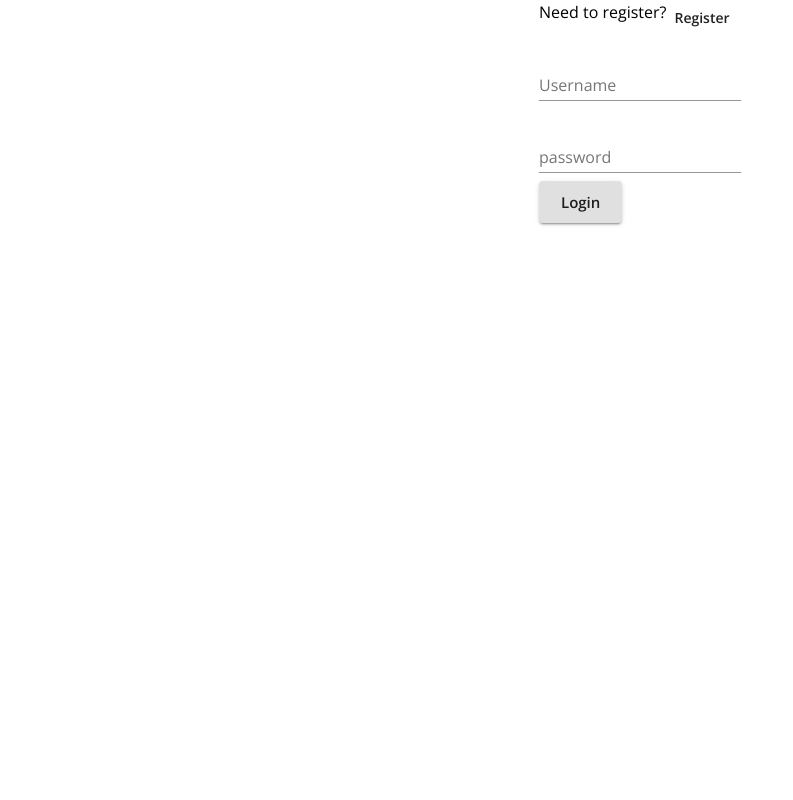
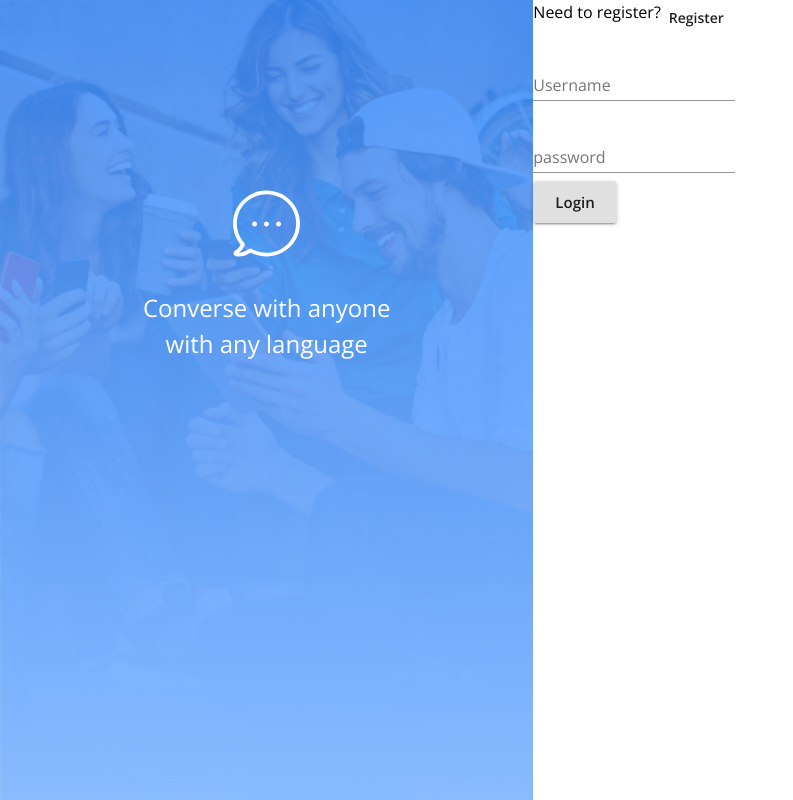
Before and after one commit to cleocleocleo/web-messenger, a React (Create React App) app in the folder client/: page /login in a window 1280 px wide. Shown: the whole page, without its empty margins (0-793 px from the left). Built offline with nearby package versions, Linux system fonts and the light colour scheme; no server answers.

Commit message:
Create side banner for login page
Move Login and Signup to components folder.
Create Landing page components folder for shared Login/Signup elements.

```diff
--- a/client/src/Login.js
+++ /dev/null
@@ -1,83 +0,0 @@
-import React from "react";
-import { Redirect, useHistory } from "react-router-dom";
-import { connect } from "react-redux";
-import {
-  Grid,
-  Box,
-  Typography,
-  Button,
-  FormControl,
-  TextField,
-} from "@material-ui/core";
-import { login } from "./store/utils/thunkCreators";
-
-const Login = (props) => {
-  const history = useHistory();
-  const { user, login } = props;
-
-  const handleLogin = async (event) => {
-    event.preventDefault();
-    const username = event.target.username.value;
-    const password = event.target.password.value;
-
-    await login({ username, password });
-  };
-
-  if (user.id) {
-    return <Redirect to="/home" />;
-  }
-
-  return (
-    <Grid container justify="center">
-      <Box>
-        <Grid container item>
-          <Typography>Need to register?</Typography>
-          <Button onClick={() => history.push("/register")}>Register</Button>
-        </Grid>
-        <form onSubmit={handleLogin}>
-          <Grid>
-            <Grid>
-              <FormControl margin="normal" required>
-                <TextField
-                  aria-label="username"
-                  label="Username"
-                  name="username"
-                  type="text"
-                />
-              </FormControl>
-            </Grid>
-            <FormControl margin="normal" required>
-              <TextField
-                label="password"
-                aria-label="password"
-                type="password"
-                name="password"
-              />
-            </FormControl>
-            <Grid>
-              <Button type="submit" variant="contained" size="large">
-                Login
-              </Button>
-            </Grid>
-          </Grid>
-        </form>
-      </Box>
-    </Grid>
-  );
-};
-
-const mapStateToProps = (state) => {
-  return {
-    user: state.user,
-  };
-};
-
-const mapDispatchToProps = (dispatch) => {
-  return {
-    login: (credentials) => {
-      dispatch(login(credentials));
-    },
-  };
-};
-
-export default connect(mapStateToProps, mapDispatchToProps)(Login);
--- /dev/null
+++ b/client/src/components/Landing/SideBanner.js
@@ -0,0 +1,49 @@
+import {
+    Grid,
+    Typography
+} from "@material-ui/core";
+import { makeStyles } from "@material-ui/core/styles";
+import BgImg from "../../assets/images/bg-img.png";
+import { ReactComponent as BubbleIcon } from '../../assets/icons/bubble.svg';
+
+const useStyles = makeStyles({
+    sideBanner: {
+        backgroundImage: `linear-gradient(rgba(58, 141, 255, 0.85), rgba(134, 185, 255, 0.85)), url(${BgImg})`,
+        backgroundSize: 'cover',
+        overflow: 'hidden',
+        color: 'white',
+        height: '100vh'
+    },
+    sideBannerText: {
+        fontSize: '1.5rem',
+        textAlign: 'center'
+    },
+    iconContainer: {
+        height: '100px'
+    },
+    textContainer: {
+        height: "40%"
+    }
+});
+
+const SideBanner = () => {
+    const classes = useStyles();
+    return (
+        <Grid container item xs={5}
+            className={classes.sideBanner}
+            direction="column"
+            alignItems="center"
+            justify="center"
+        >
+            <Grid className={classes.iconContainer}>
+                <BubbleIcon />
+            </Grid>
+            <Grid className={classes.textContainer}>
+                <Typography className={classes.sideBannerText}>Converse with anyone</Typography>
+                <Typography className={classes.sideBannerText}>with any language</Typography>
+            </Grid>
+        </Grid>
+    );
+}
+
+export default SideBanner;
--- /dev/null
+++ b/client/src/components/Landing/index.js
@@ -0,0 +1 @@
+export { default as SideBanner } from "./SideBanner";
--- /dev/null
+++ b/client/src/components/Login.js
@@ -0,0 +1,84 @@
+import React from "react";
+import { Redirect, useHistory } from "react-router-dom";
+import { connect } from "react-redux";
+import {
+    Grid,
+    Typography,
+    Button,
+    FormControl,
+    TextField
+} from "@material-ui/core";
+import { SideBanner } from "./Landing";
+import { login } from "../store/utils/thunkCreators";
+
+const Login = (props) => {
+    const history = useHistory();
+    const { user, login } = props;
+
+    const handleLogin = async (event) => {
+        event.preventDefault();
+        const username = event.target.username.value;
+        const password = event.target.password.value;
+
+        await login({ username, password });
+    };
+
+    if (user.id) {
+        return <Redirect to="/home" />;
+    }
+
+    return (
+        <Grid container justify="center">
+            <SideBanner />
+            <Grid item xs={7}>
+                <Grid container item>
+                    <Typography>Need to register?</Typography>
+                    <Button onClick={() => history.push("/register")}>Register</Button>
+                </Grid>
+                <form onSubmit={handleLogin}>
+                    <Grid>
+                        <Grid>
+                            <FormControl margin="normal" required>
+                                <TextField
+                                    aria-label="username"
+                                    label="Username"
+                                    name="username"
+                                    type="text"
+                                />
+                            </FormControl>
+                        </Grid>
+                        <FormControl margin="normal" required>
+                            <TextField
+                                label="password"
+                                aria-label="password"
+                                type="password"
+                                name="password"
+                            />
+                        </FormControl>
+                        <Grid>
+                            <Button type="submit" variant="contained" size="large">
+                                Login
+                            </Button>
+                        </Grid>
+                    </Grid>
+                </form>
+            </Grid>
+        </Grid>
+    );
+};
+
+const mapStateToProps = (state) => {
+    return {
+        user: state.user,
+    };
+};
+
+const mapDispatchToProps = (dispatch) => {
+    return {
+        login: (credentials) => {
+            dispatch(login(credentials));
+        },
+    };
+};
+
+export default connect(mapStateToProps, mapDispatchToProps)(Login);
--- a/client/src/Signup.js
+++ b/client/src/components/Signup.js
@@ -10,7 +10,7 @@ import {
   TextField,
   FormHelperText,
 } from "@material-ui/core";
-import { register } from "./store/utils/thunkCreators";
+import { register } from "../store/utils/thunkCreators";
 
 const Login = (props) => {
   const history = useHistory();
--- a/client/src/components/index.js
+++ b/client/src/components/index.js
@@ -1,2 +1,4 @@
 export { default as Home } from "./Home";
+export { default as Login } from "./Login";
+export { default as Signup } from "./Signup";
 export { default as SnackbarError } from "./SnackbarError";
--- a/client/src/routes.js
+++ b/client/src/routes.js
@@ -2,9 +2,9 @@ import React, { useEffect, useState } from "react";
 import { Route, Switch, withRouter } from "react-router-dom";
 import { connect } from "react-redux";
 import { fetchUser } from "./store/utils/thunkCreators";
-import Signup from "./Signup.js";
-import Login from "./Login.js";
-import { Home, SnackbarError } from "./components";
+// import Signup from "./Signup.js";
+// import Login from "./components/Login.js";
+import { Home, Signup, Login, SnackbarError } from "./components";
 
 const Routes = (props) => {
   const { user, fetchUser } = props;
```
Also changed, not shown: client/src/assets/icons/bubble.svg (added), client/src/assets/images/bg-img.png (added).
